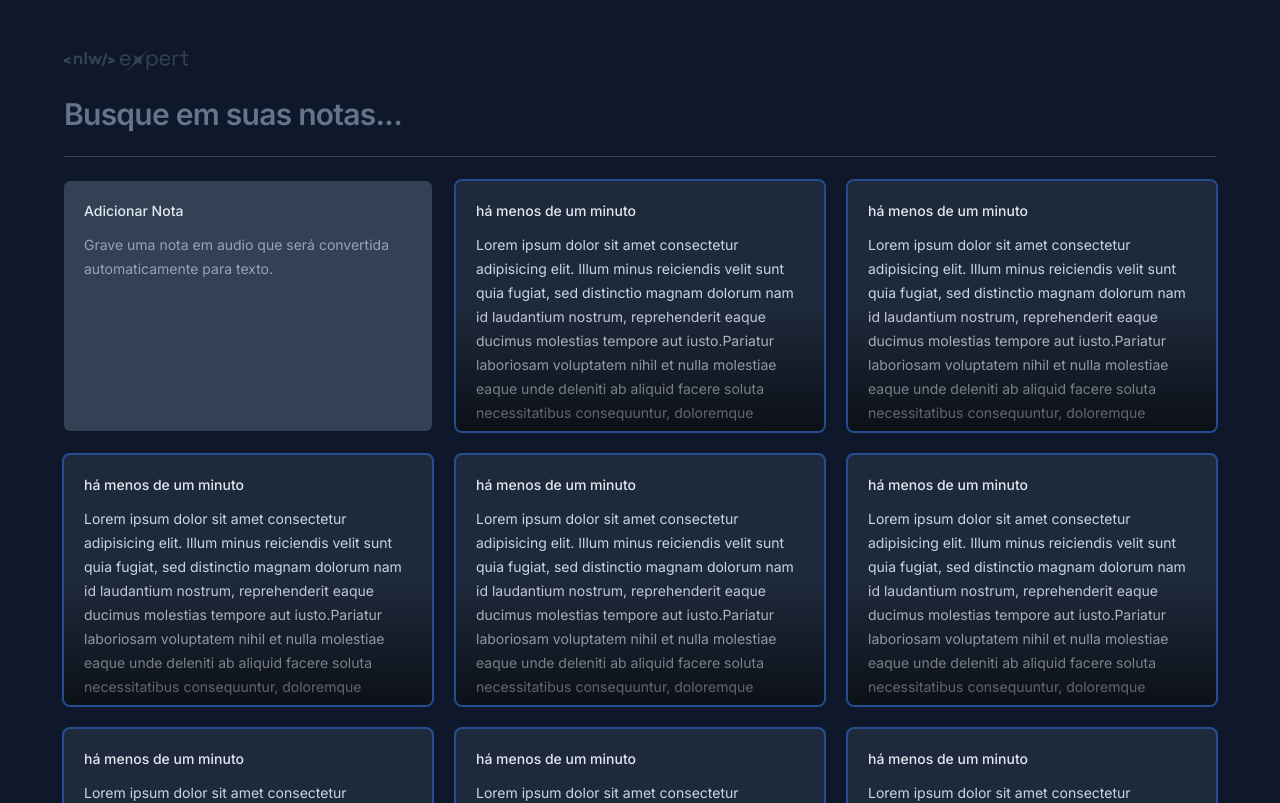
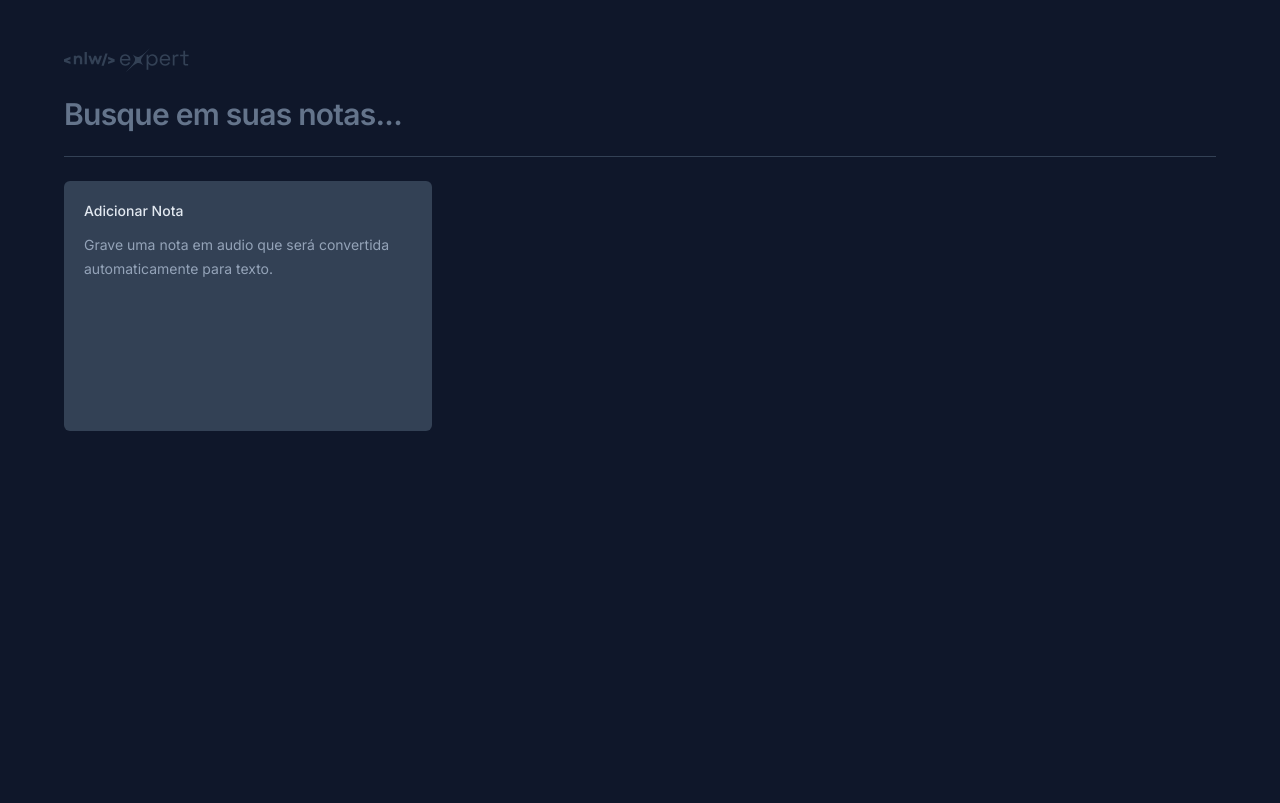
Before and after one commit to hector-leubeck/annotation-react-proj, a React (Vite) app: page / in a window 1280 px wide. Shown: the top 803 px of the page. Built offline with nearby package versions, Linux system fonts and the light colour scheme; a web font is replaced by a local one.

Commit message:
feat: Create save new note function.

```diff
--- a/src/components/NewNoteCard.tsx
+++ b/src/components/NewNoteCard.tsx
@@ -3,7 +3,11 @@ import { X } from "lucide-react";
 import { ChangeEvent, FormEvent, useState } from "react";
 import { toast } from "sonner";
 
-export const NewNoteCard = () => {
+interface NewNoteCardProps {
+  onNewNoteSaved: (text: string) => void;
+}
+
+export const NewNoteCard = ({ onNewNoteSaved }: NewNoteCardProps) => {
   const [shouldShowOnboarding, setShouldShowOnboarding] = useState(true);
   const [content, setContent] = useState("");
 
@@ -18,7 +22,7 @@ export const NewNoteCard = () => {
 
   const handleSubmit = (event: FormEvent) => {
     event.preventDefault();
-    console.log(content);
+    onNewNoteSaved(content);
     toast.success("Nota criada com sucesso!");
   };
 
--- a/src/components/NotesContainer.tsx
+++ b/src/components/NotesContainer.tsx
@@ -1,20 +1,33 @@
-import { NewNoteCard } from "./NewNoteCard"
-import { NoteCards } from "./NoteCards"
+import { Key, useState } from "react";
+import { NewNoteCard } from "./NewNoteCard";
+import { NoteCards } from "./NoteCards";
 
-const dateExample = {
-    date: new Date(),
-    text: "Lorem ipsum dolor sit amet consectetur adipisicing elit. Illum minus reiciendis velit sunt quia fugiat, sed distinctio magnam dolorum nam id laudantium nostrum, reprehenderit eaque ducimus molestias tempore aut iusto.Pariatur laboriosam voluptatem nihil et nulla molestiae eaque unde deleniti ab aliquid facere soluta necessitatibus consequuntur, doloremque distinctio aspernatur excepturi neque? Nobis porro voluptatum dolor cum perferendis consectetur in molestias."
+interface Note {
+  id: String;
+  date: Date;
+  text: String;
 }
 
-export const NotesContainer = () =>
+export const NotesContainer = () => {
+  const [notes, setNotes] = useState<Note[]>([]);
+
+  function onNewNoteSaved(text: string) {
+    const newNote = {
+      id: crypto.randomUUID(),
+      date: new Date(),
+      text,
+    };
+
+    setNotes([newNote, ...notes]);
+  }
+
+  return (
     <div className="grid grid-cols-3 gap-6 auto-rows-[250px]">
-        <NewNoteCard />
-        <NoteCards note={dateExample}/>
-        <NoteCards note={dateExample}/>
-        <NoteCards note={dateExample}/>
-        <NoteCards note={dateExample}/>
-        <NoteCards note={dateExample}/>
-        <NoteCards note={dateExample}/>
-        <NoteCards note={dateExample}/>
-        <NoteCards note={dateExample}/>
+      <NewNoteCard onNewNoteSaved={onNewNoteSaved} />
+
+      {notes.map((note) => (
+        <NoteCards key={note.id as Key} note={note} />
+      ))}
     </div>
+  );
+};
```
